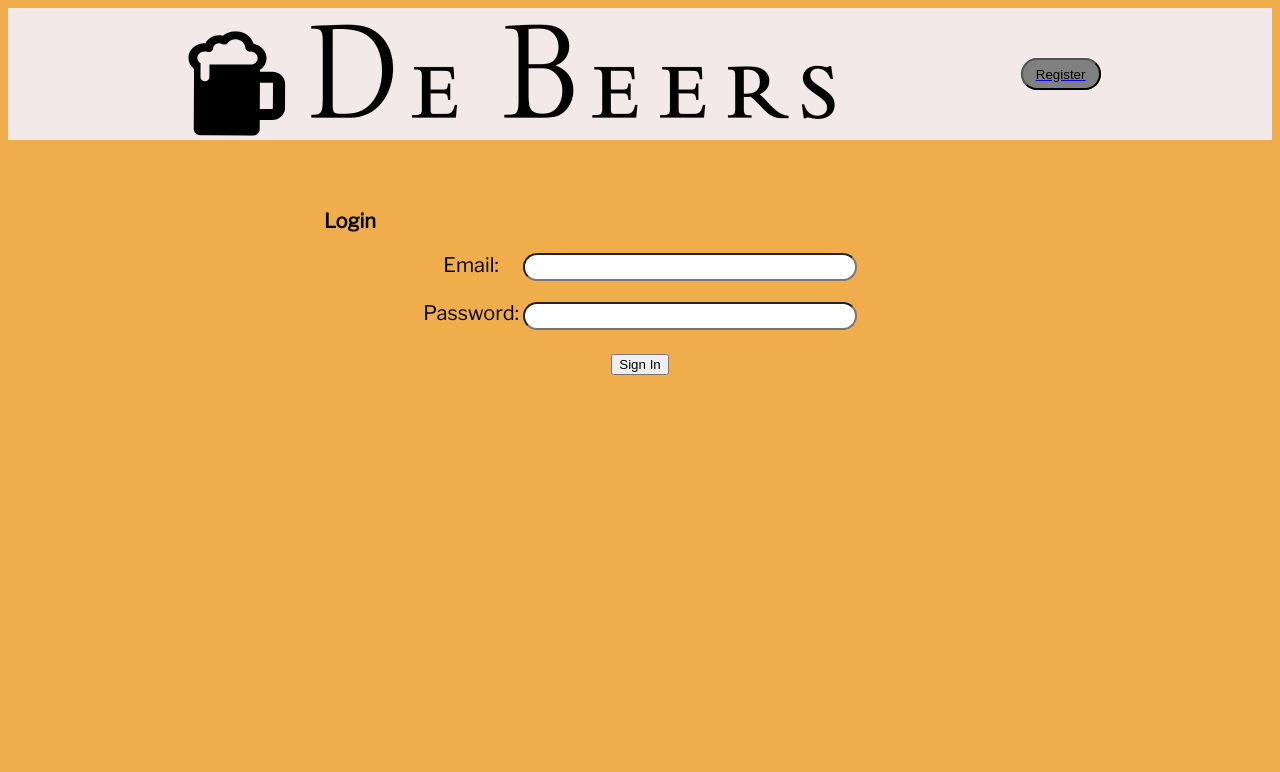
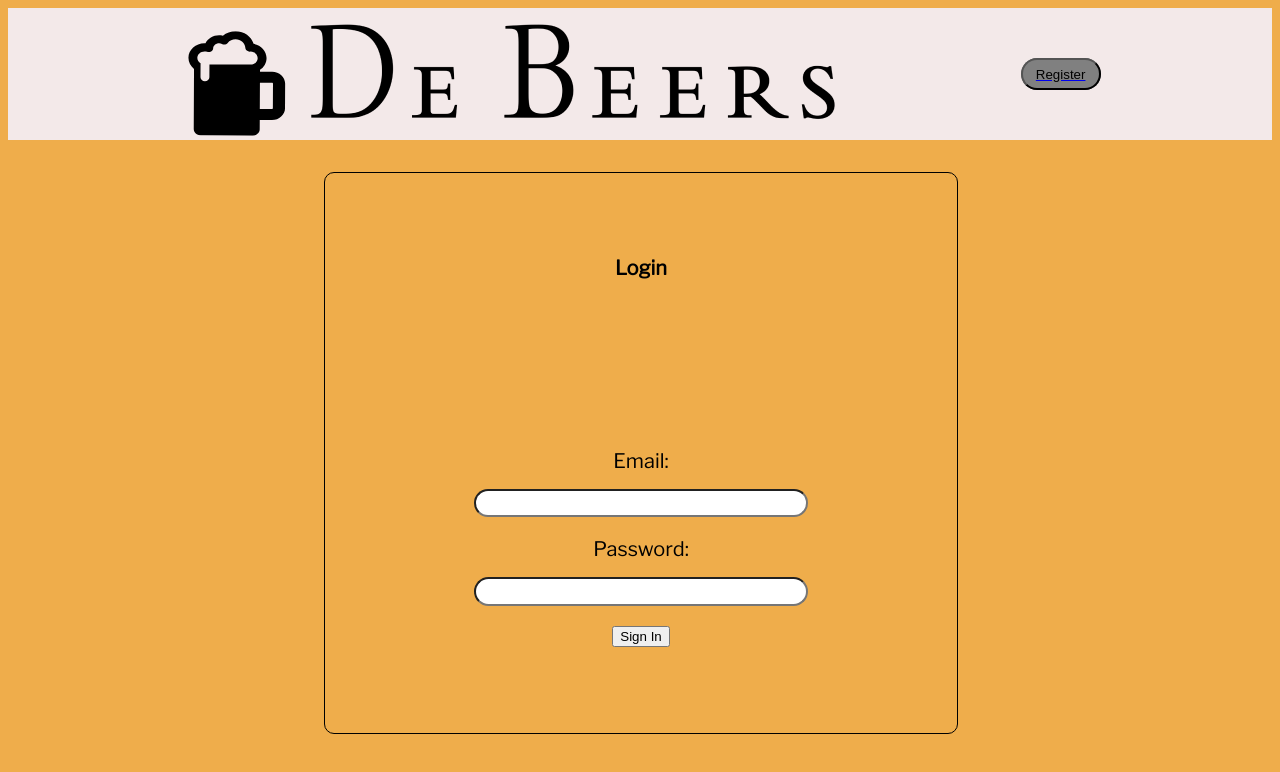
Before and after one commit to isdi-coders-2023/Alfredo-Lozano-Final-Project-front-202309-mad, a React (Vite) app: page / in a window 1280 px wide. Shown: the top 772 px of the page. Built offline with nearby package versions, Linux system fonts and the light colour scheme.

Commit message:
Correct some scss

```diff
--- a/index.html
+++ b/index.html
@@ -6,7 +6,7 @@
   <link rel="shortcut icon" href="./favicon.jpg" type="image/vnd.microsoft.icon">
   <meta name="viewport" content="width=device-width, initial-scale=1.0" />
   <title>Beer Api</title>
-  <script type="module" src="./src/main.tsx"></script>
+  <script type="module" src="./src/main.tsx" defer></script>
   <link rel="preconnect" href="https://fonts.googleapis.com">
   <link rel="preconnect" href="https://fonts.gstatic.com" crossorigin>
   <link
--- a/src/components/Buttons/user.button.tsx
+++ b/src/components/Buttons/user.button.tsx
@@ -8,33 +8,23 @@ export function UserButtons() {
   const { loggedUser } = useSelector((state: RootState) => state.usersState);
   const { logoutUser } = useUsers();
   const location = useLocation();
-
-  return (
-    <>
-      <section className={style.container}>
-        {!loggedUser && location.pathname === '/' && (
-          <>
+  const registerLink = (
     <Link to="/register">
       <button className={style.container}>Register</button>
     </Link>
-          </>
-        )}
-        {!loggedUser && location.pathname === '/home' && (
-          <>
-            <Link to="/register">
-              <button className={style.container}>Register</button>
-            </Link>
-          </>
-        )}
-        {!loggedUser && location.pathname === '/register' && (
-          <>
+  );
+  const homeLink = (
     <Link to="/home">
       <button className={style.container}>Back</button>
     </Link>
-          </>
-        )}
+  );
+
+  return (
+    <section className={style.container}>
+      {!loggedUser && location.pathname === '/' && registerLink}
+      {!loggedUser && location.pathname === '/home' && registerLink}
+      {!loggedUser && location.pathname === '/register' && homeLink}
       {loggedUser && (
-          <>
         <Link to="/" className={style.container}>
           <button className={style.container} onClick={logoutUser}>
             Logout
@@ -43,9 +33,7 @@ export function UserButtons() {
             <p className="username">Hola {loggedUser.name}</p>
           </div>
         </Link>
-          </>
       )}
     </section>
-    </>
   );
 }
--- /dev/null
+++ b/src/components/login/Login.module.scss
@@ -0,0 +1,48 @@
+@import '../../resorces';
+
+.form {
+  display: flex;
+  flex-direction: column;
+  border: 1px solid black;
+  border-radius: 10px;
+  justify-content: space-around;
+  height: 70vh;
+  width: 50%;
+  margin: 0;
+  margin-left: 25%;
+  margin-top: 2rem;
+  font-family: Libre Franklin;
+  font-size: 20px;
+  font-style: normal;
+  font-weight: 400;
+  line-height: normal;
+  align-items: center;
+
+  .h2 {
+    font-size: 20px;
+  }
+
+  .email,
+  .password {
+    margin: 20px;
+    display: flex;
+    flex-wrap: nowrap;
+    gap: 1rem;
+    flex-direction: column;
+    align-items: center;
+
+    input {
+      border-radius: 1rem;
+      width: 20rem;
+      padding: 0.3rem;
+    }
+  }
+  .submit {
+    margin: 20px;
+    display: flex;
+    flex-wrap: nowrap;
+    gap: 1rem;
+    flex-direction: column;
+    align-items: center;
+  }
+}
--- a/src/components/login/login.scss
+++ /dev/null
@@ -1,37 +0,0 @@
-@import '../../resorces';
-
-.form {
-  text-align: center;
-  font-family: Libre Franklin;
-  font-size: 20px;
-  font-style: normal;
-  font-weight: 400;
-  line-height: normal;
-  padding: 2rem;
-  margin: 20px;
-
-  h2 {
-    margin-right: 50%;
-    font-size: 20px;
-  }
-  .email {
-    margin: 20px;
-    flex-wrap: wrap;
-    gap: 1rem;
-    input#email {
-      border-radius: 1rem;
-      width: 20rem;
-      padding: 0.3rem;
-    }
-  }
-  .password {
-    margin: 20px;
-    flex-wrap: wrap;
-    gap: 1rem;
-    input#password {
-      border-radius: 1rem;
-      width: 20rem;
-      padding: 0.3rem;
-    }
-  }
-}
--- a/src/components/login/login.tsx
+++ b/src/components/login/login.tsx
@@ -1,7 +1,7 @@
 import { SyntheticEvent, useState } from 'react';
 import { useUsers } from '../../hooks/use.users';
 import { UserLogin } from '../../models/user.model';
-import './login.scss';
+import style from './Login.module.scss';
 import Swal from 'sweetalert2';
 
 export default function Login() {
@@ -39,22 +39,21 @@ export default function Login() {
   };
 
   return (
-    <>
-      <section className={'form'}>
-        <h2>Login</h2>
+    <section className={style.form}>
+      <h2 className={style.h2}>Login</h2>
       {!hasLogin && (
         <form onSubmit={handleSubmit} aria-label="form">
-            <div className={'email'}>
+          <div className={style.email}>
             <label htmlFor="email" className="email">
               Email:{' '}
             </label>
             <input type="email" id="email" name="email" role="textbox" />
           </div>
-            <div className={'password'}>
+          <div className={style.password}>
             <label htmlFor="password">Password: </label>
             <input type="text" id="password" name="password" />
           </div>
-            <div className={'submit'}>
+          <div className={style.submit}>
             <button type="submit">Sign In</button>
           </div>
         </form>
@@ -68,6 +67,5 @@ export default function Login() {
         </div>
       )}
     </section>
-    </>
   );
 }
--- a/src/components/router/router.tsx
+++ b/src/components/router/router.tsx
@@ -9,7 +9,7 @@ export function Router() {
     <main>
       <Suspense>
         <Routes>
-          <Route path="/" element={<Login></Login>}></Route>
+          <Route path="" element={<Login></Login>}></Route>
           <Route path="/home" element={<Login></Login>}></Route>
           <Route path="/register" element={<Register></Register>}></Route>
           <Route path="/*" element={<ErrorPage></ErrorPage>}></Route>
```
Lines whose indentation alone changed are shown as unchanged.
